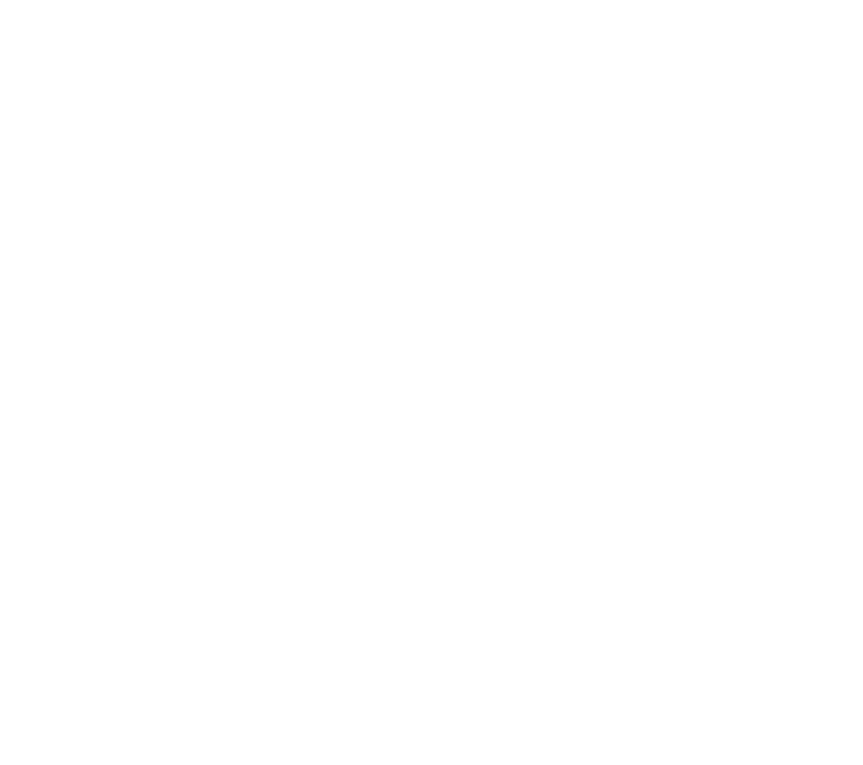
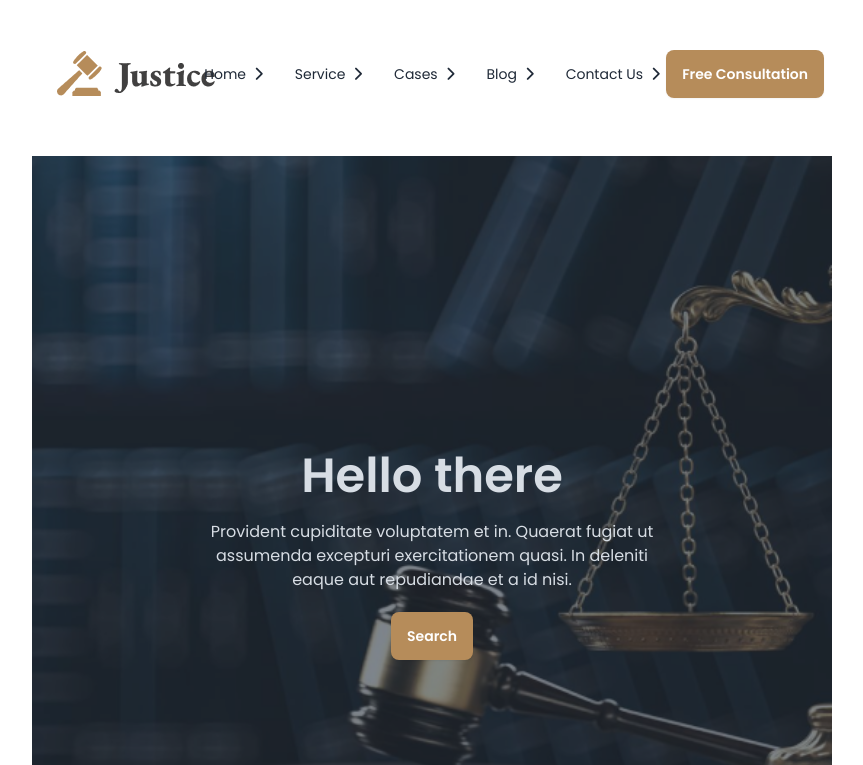
Before and after one commit to sium2022/legal-solution-website, a plain HTML site: page index.html in a window 1280 px wide. Shown: the top 765 px of the page, without its empty margins (208-1071 px from the left). Drawn offline with nearby package versions, Linux system fonts and the light colour scheme.

Commit message:
nav complete and banner started

```diff
--- a/index.html
+++ b/index.html
@@ -17,21 +17,21 @@
     <link rel="preconnect" href="https://fonts.googleapis.com">
     <link rel="preconnect" href="https://fonts.gstatic.com" crossorigin>
     <link href="https://fonts.googleapis.com/css2?family=EB+Garamond:wght@800&family=Poppins:wght@400;600&display=swap"
-    rel="stylesheet">
+        rel="stylesheet">
 
     <style>
-        .font-ebg{
+        .font-ebg {
             font-family: 'EB Garamond', serif;
         }
 
-        .font-pop{
+        .font-pop {
             font-family: 'Poppins', sans-serif;
         }
     </style>
 
 </head>
 
-<body class="font-pop">
+<body class="font-pop mx-auto md:mx-10 lg:mx-60 my-10">
 
 
 
@@ -39,8 +39,68 @@
     <header>
 
         <!-- nav bar started -->
+        <nav class="mb-12">
+            <div class="navbar bg-base-100 justify-evenly">
+                <div class="navbar-start">
+                    <div class="dropdown">
+                        <div tabindex="0" role="button" class="btn btn-ghost lg:hidden">
+                            <svg xmlns="http://www.w3.org/2000/svg" class="h-5 w-5" fill="none" viewBox="0 0 24 24"
+                                stroke="currentColor">
+                                <path stroke-linecap="round" stroke-linejoin="round" stroke-width="2"
+                                    d="M4 6h16M4 12h8m-8 6h16" />
+                            </svg>
+                        </div>
+                        <ul tabindex="0"
+                            class="menu menu-sm dropdown-content mt-3 z-[1] p-2 shadow bg-base-100 rounded-box w-52">
+                            <li><a>Home</a></li>
+                            <li><a>Service</a></li>
+                            <li><a>Cases</a></li>
+                            <li><a>Blog</a></li>
+                            <li><a>Contact Us</a></li>
+                        </ul>
+                    </div>
+                    <a class="btn btn-ghost text-xl">
+                        <img src="images/logo2.png" alt="">
+                    </a>
+                </div>
+                <div class="navbar-center hidden lg:flex">
+                    <ul class="menu menu-horizontal px-1">
+                        <li><a>Home
+                            <i class="fa-solid fa-chevron-right fa-fade"></i>
+                        </a></li>
+                        <li><a>Service
+                            <i class="fa-solid fa-chevron-right fa-fade"></i>
+                        </a></li>
+                        <li><a>Cases
+                            <i class="fa-solid fa-chevron-right fa-fade"></i>
+                        </a></li>
+                        <li><a>Blog
+                            <i class="fa-solid fa-chevron-right fa-fade"></i>
+                        </a></li>
+                        <li><a>Contact Us
+                            <i class="fa-solid fa-chevron-right fa-fade"></i>
+                        </a></li>
+                    </ul>
+                </div>
+                <div class="navbar-end">
+                    <a class="btn bg-[#B68C5A] text-white border-none">Free Consultation</a>
+                </div>
+            </div>
+
+        </nav>
 
         <!-- banner started -->
+
+        <div class="hero min-h-screen" style="background-image: url(images/banner.png);">
+            <div class="hero-overlay bg-opacity-60"></div>
+            <div class="hero-content text-center text-neutral-content">
+              <div class="max-w-md">
+                <h1 class="mb-5 text-5xl font-bold">Hello there</h1>
+                <p class="mb-5">Provident cupiditate voluptatem et in. Quaerat fugiat ut assumenda excepturi exercitationem quasi. In deleniti eaque aut repudiandae et a id nisi.</p>
+                <button class="btn bg-[#B68C5A] text-white border-none">Search</button>
+              </div>
+            </div>
+          </div>
 
     </header>
 
```
